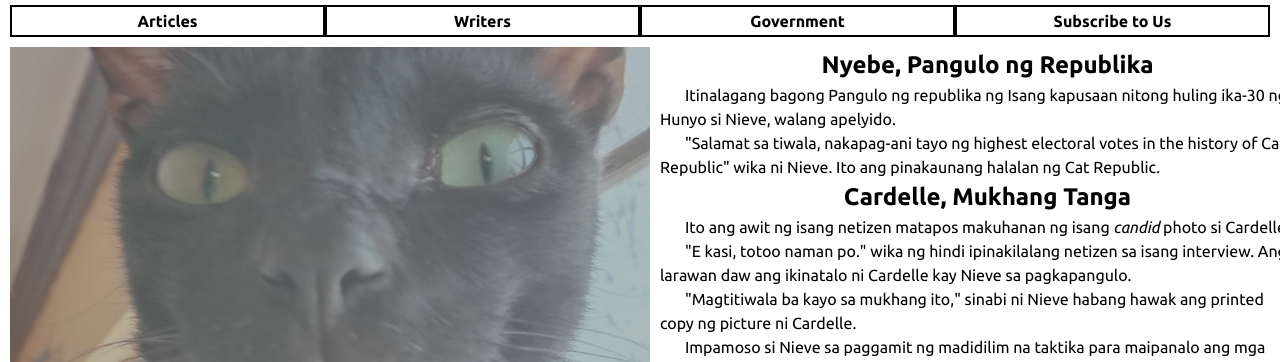
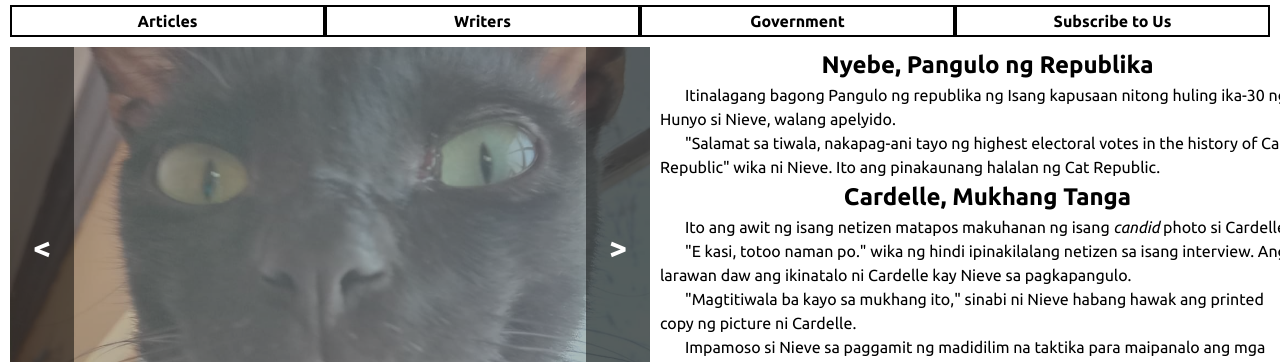
Before and after one commit to codenamerey/thedailymeow, a plain HTML site: page index.html in a window 1280 px wide. Shown: the part 160-522 px from the top of the page. Drawn offline with Linux system fonts and the light colour scheme.

Commit message:
Add left and right arrows for image navigation

```diff
--- a/src/styles.css
+++ b/src/styles.css
@@ -191,6 +191,39 @@ header
 	margin-right: 10px;
 }
 
+#content > #carousel::before
+{
+	position: absolute;
+	background: rgba(0, 0, 0, 0.5);
+	color: white;
+	content: '<';
+	display: flex;
+	justify-content: center;
+	align-items: center;
+	font-size: 2rem;
+	font-weight: bold;
+	height: 100%;
+	width: 10%;
+	z-index: 1;
+}
+
+#content > #carousel::after
+{
+	right: 0;
+	position: absolute;
+	background: rgba(0, 0, 0, 0.5);
+	color: white;
+	content: '>';
+	display: flex;
+	justify-content: center;
+	align-items: center;
+	font-size: 2rem;
+	font-weight: bold;
+	height: 100%;
+	width: 10%;
+	z-index: 1;
+}
+
 #content > #text
 {
 	text-indent: 25px;
@@ -211,6 +244,7 @@ header
 	color: white;
 	background: rgba(0, 0, 0, 0.5);
 	width: 100%;
+	z-index: 2;
 }
 
 #content > #carousel > .caption > #caption-desc
```
